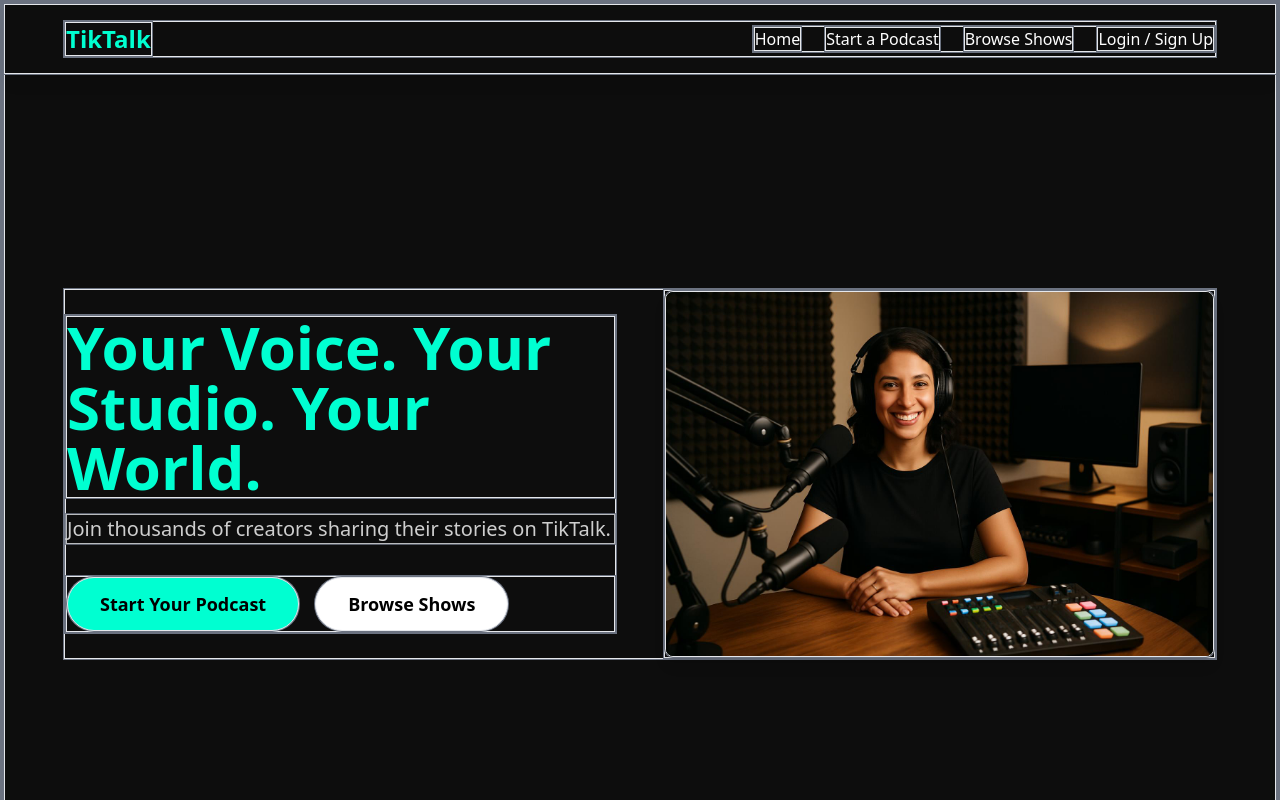
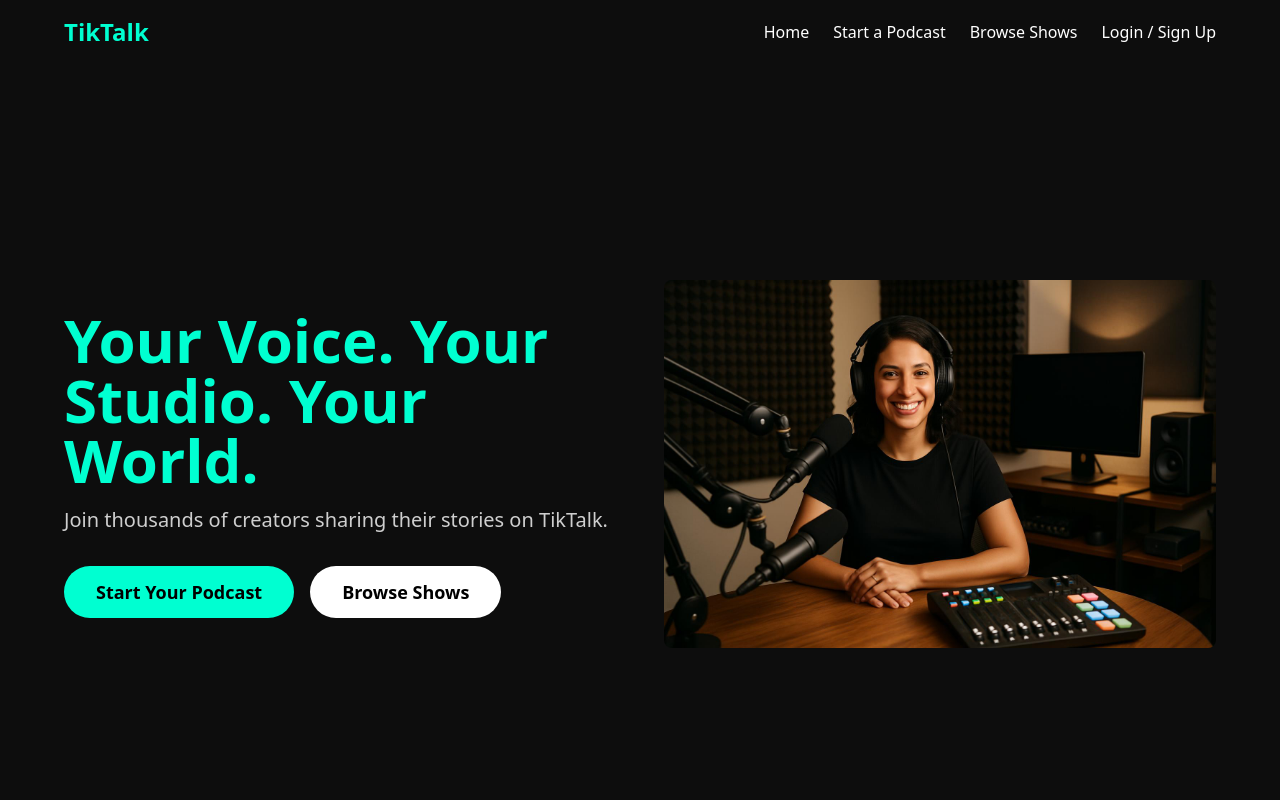
Before and after one commit to niiodaie/tiktalk-frontend, a React (Vite) app: page / in a window 1280 px wide. Shown: the top 800 px of the page. Built offline with nearby package versions, Linux system fonts and the light colour scheme.

Commit message:
Add files via upload

```diff
--- a/src/App.tsx
+++ b/src/App.tsx
@@ -2,6 +2,7 @@ import React from 'react';
 import { BrowserRouter as Router, Routes, Route } from 'react-router-dom';
 import Hero from './components/Hero';
 import Navbar from './components/Navbar';
+import Footer from './components/Footer';
 
 // Placeholder pages
 const StartPage = () => <div className="min-h-screen bg-[#0D0D0D] text-white flex items-center justify-center text-3xl">Start a Podcast Page</div>;
@@ -11,8 +12,9 @@ const LoginPage = () => <div className="min-h-screen bg-[#0D0D0D] text-white fle
 function App() {
   return (
     <Router>
-      <div className="min-h-screen bg-[#0D0D0D] text-white">
+      <div className="min-h-screen bg-[#0D0D0D] text-white flex flex-col">
         <Navbar />
+        <div className="flex-grow">
           <Routes>
             <Route path="/" element={<Hero />} />
             <Route path="/start" element={<StartPage />} />
@@ -20,6 +22,8 @@ function App() {
             <Route path="/login" element={<LoginPage />} />
           </Routes>
         </div>
+        <Footer />
+      </div>
     </Router>
   );
 }
--- /dev/null
+++ b/src/components/Footer.tsx
@@ -0,0 +1,9 @@
+import React from 'react';
+
+export default function Footer() {
+  return (
+    <footer className="text-center text-xs text-gray-400 mt-10 py-4">
+      A VNX Project | Powered by <a href="https://visnec.com" target="_blank" className="underline">Visnec Global</a>
+    </footer>
+  );
+}
--- a/src/index.css
+++ b/src/index.css
@@ -2,121 +2,9 @@
 @tailwind components;
 @tailwind utilities;
 
-
-@custom-variant dark (&:is(.dark *));
-
-@theme inline {
-  --radius-sm: calc(var(--radius) - 4px);
-  --radius-md: calc(var(--radius) - 2px);
-  --radius-lg: var(--radius);
-  --radius-xl: calc(var(--radius) + 4px);
-  --color-background: var(--background);
-  --color-foreground: var(--foreground);
-  --color-card: var(--card);
-  --color-card-foreground: var(--card-foreground);
-  --color-popover: var(--popover);
-  --color-popover-foreground: var(--popover-foreground);
-  --color-primary: var(--primary);
-  --color-primary-foreground: var(--primary-foreground);
-  --color-secondary: var(--secondary);
-  --color-secondary-foreground: var(--secondary-foreground);
-  --color-muted: var(--muted);
-  --color-muted-foreground: var(--muted-foreground);
-  --color-accent: var(--accent);
-  --color-accent-foreground: var(--accent-foreground);
-  --color-destructive: var(--destructive);
-  --color-border: var(--border);
-  --color-input: var(--input);
-  --color-ring: var(--ring);
-  --color-chart-1: var(--chart-1);
-  --color-chart-2: var(--chart-2);
-  --color-chart-3: var(--chart-3);
-  --color-chart-4: var(--chart-4);
-  --color-chart-5: var(--chart-5);
-  --color-sidebar: var(--sidebar);
-  --color-sidebar-foreground: var(--sidebar-foreground);
-  --color-sidebar-primary: var(--sidebar-primary);
-  --color-sidebar-primary-foreground: var(--sidebar-primary-foreground);
-  --color-sidebar-accent: var(--sidebar-accent);
-  --color-sidebar-accent-foreground: var(--sidebar-accent-foreground);
-  --color-sidebar-border: var(--sidebar-border);
-  --color-sidebar-ring: var(--sidebar-ring);
+/* Custom styles to remove unwanted borders */
+* {
+  outline: none !important;
+  box-shadow: none !important;
+  border: none !important;
 }
-
-:root {
-  --radius: 0.625rem;
-  --background: oklch(1 0 0);
-  --foreground: oklch(0.145 0 0);
-  --card: oklch(1 0 0);
-  --card-foreground: oklch(0.145 0 0);
-  --popover: oklch(1 0 0);
-  --popover-foreground: oklch(0.145 0 0);
-  --primary: oklch(0.205 0 0);
-  --primary-foreground: oklch(0.985 0 0);
-  --secondary: oklch(0.97 0 0);
-  --secondary-foreground: oklch(0.205 0 0);
-  --muted: oklch(0.97 0 0);
-  --muted-foreground: oklch(0.556 0 0);
-  --accent: oklch(0.97 0 0);
-  --accent-foreground: oklch(0.205 0 0);
-  --destructive: oklch(0.577 0.245 27.325);
-  --border: oklch(0.922 0 0);
-  --input: oklch(0.922 0 0);
-  --ring: oklch(0.708 0 0);
-  --chart-1: oklch(0.646 0.222 41.116);
-  --chart-2: oklch(0.6 0.118 184.704);
-  --chart-3: oklch(0.398 0.07 227.392);
-  --chart-4: oklch(0.828 0.189 84.429);
-  --chart-5: oklch(0.769 0.188 70.08);
-  --sidebar: oklch(0.985 0 0);
-  --sidebar-foreground: oklch(0.145 0 0);
-  --sidebar-primary: oklch(0.205 0 0);
-  --sidebar-primary-foreground: oklch(0.985 0 0);
-  --sidebar-accent: oklch(0.97 0 0);
-  --sidebar-accent-foreground: oklch(0.205 0 0);
-  --sidebar-border: oklch(0.922 0 0);
-  --sidebar-ring: oklch(0.708 0 0);
-}
-
-.dark {
-  --background: oklch(0.145 0 0);
-  --foreground: oklch(0.985 0 0);
-  --card: oklch(0.205 0 0);
-  --card-foreground: oklch(0.985 0 0);
-  --popover: oklch(0.205 0 0);
-  --popover-foreground: oklch(0.985 0 0);
-  --primary: oklch(0.922 0 0);
-  --primary-foreground: oklch(0.205 0 0);
-  --secondary: oklch(0.269 0 0);
-  --secondary-foreground: oklch(0.985 0 0);
-  --muted: oklch(0.269 0 0);
-  --muted-foreground: oklch(0.708 0 0);
-  --accent: oklch(0.269 0 0);
-  --accent-foreground: oklch(0.985 0 0);
-  --destructive: oklch(0.704 0.191 22.216);
-  --border: oklch(1 0 0 / 10%);
-  --input: oklch(1 0 0 / 15%);
-  --ring: oklch(0.556 0 0);
-  --chart-1: oklch(0.488 0.243 264.376);
-  --chart-2: oklch(0.696 0.17 162.48);
-  --chart-3: oklch(0.769 0.188 70.08);
-  --chart-4: oklch(0.627 0.265 303.9);
-  --chart-5: oklch(0.645 0.246 16.439);
-  --sidebar: oklch(0.205 0 0);
-  --sidebar-foreground: oklch(0.985 0 0);
-  --sidebar-primary: oklch(0.488 0.243 264.376);
-  --sidebar-primary-foreground: oklch(0.985 0 0);
-  --sidebar-accent: oklch(0.269 0 0);
-  --sidebar-accent-foreground: oklch(0.985 0 0);
-  --sidebar-border: oklch(1 0 0 / 10%);
-  --sidebar-ring: oklch(0.556 0 0);
-}
-
-@layer base {
-  * {
-    @apply border ring-1 ring-gray-500; /* or your actual color */
-  }
-  body {
-    @apply bg-background text-foreground;
-  }
-}
--- a/tailwind.config.js
+++ b/tailwind.config.js
@@ -1,17 +1,7 @@
-/** @type {import('tailwindcss').Config} */
 module.exports = {
   content: ["./index.html", "./src/**/*.{js,ts,jsx,tsx}"],
   theme: {
-    extend: {
-      colors: {
-        background: 'oklch(1 0 0)',
-        foreground: 'oklch(0.145 0 0)',
-        ring: {
-          50: 'oklch(0.708 0 0)', // matches your original outline-ring/50 use
-        },
-        border: 'oklch(0.922 0 0)',
-      },
-    },
+    extend: {},
   },
   plugins: [],
 }
--- a/vite.config.ts
+++ b/vite.config.ts
@@ -1,12 +1,6 @@
 import { defineConfig } from 'vite'
 import react from '@vitejs/plugin-react'
-import path from 'path'
 
 export default defineConfig({
   plugins: [react()],
-  resolve: {
-    alias: {
-      "@": path.resolve(__dirname, "./src"),
-    },
-  },
 })
```
Also changed, not shown: 3 other files (tests, documents, lock files or other folders). Lines whose indentation alone changed are shown as unchanged.
